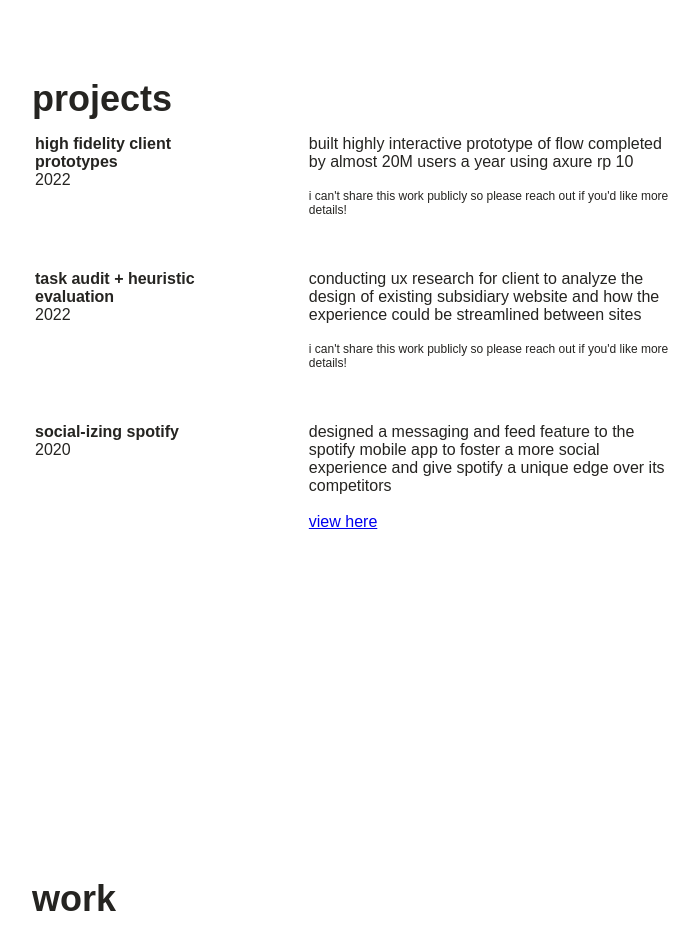
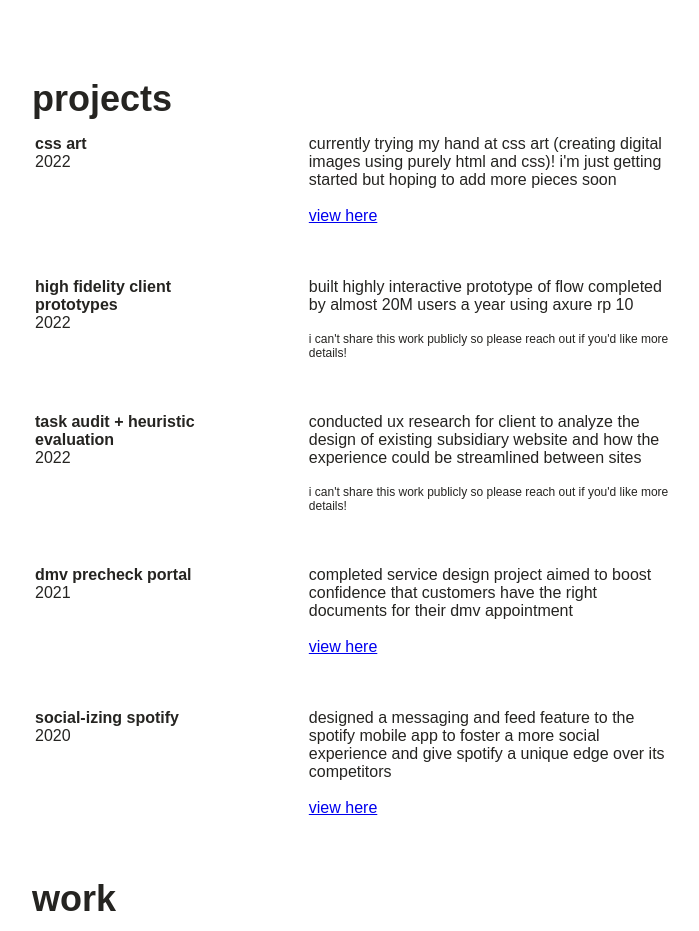
Before and after one commit to mirafaith/mirafaith.github.io, a plain HTML site: page index.html in a window 1280 px wide. Shown: the part 1540-2471 px from the top of the page, without its empty margins (288-987 px from the left). Drawn offline with nearby package versions, Linux system fonts and the light colour scheme.

Commit message:
adding more to projects section

```diff
--- a/index.html
+++ b/index.html
@@ -78,16 +78,24 @@
         <div class="heading" data-aos="fade-left" data-aos-duration="500">projects</div>
         <table id="experience">
             <tr>
+                <td class="date" data-aos="fade-left" data-aos-duration="750"><b>css art</b><br/>2022</td>
+                <td class="detail" data-aos="fade-right" data-aos-duration="750">currently trying my hand at css art (creating digital images using purely html and css)! i'm just getting started but hoping to add more pieces soon<br/><br/><a target="_blank" href="https://codepen.io/collection/mrwLVV">view here</a></td>
+            </tr>
+            <tr>
                 <td class="date" data-aos="fade-left" data-aos-duration="750"><b>high fidelity client prototypes</b><br/>2022</td>
                 <td class="detail" data-aos="fade-right" data-aos-duration="750">built highly interactive prototype of flow completed by almost 20M users a year using axure rp 10<br/><br/><span style="font-size:12px;">i can't share this work publicly so please reach out if you'd like more details!</span></td>
             </tr>
             <tr>
                 <td class="date" data-aos="fade-left" data-aos-duration="750"><b>task audit + heuristic evaluation</b><br/>2022</td>
-                <td class="detail" data-aos="fade-right" data-aos-duration="750">conducting ux research for client to analyze the design of existing subsidiary website and how the experience could be streamlined between sites<br/><br/><span style="font-size:12px;">i can't share this work publicly so please reach out if you'd like more details!</span></span></td>
+                <td class="detail" data-aos="fade-right" data-aos-duration="750">conducted ux research for client to analyze the design of existing subsidiary website and how the experience could be streamlined between sites<br/><br/><span style="font-size:12px;">i can't share this work publicly so please reach out if you'd like more details!</span></span></td>
+            </tr>
+            <tr>
+                <td class="date" data-aos="fade-left" data-aos-duration="750"><b>dmv precheck portal</b><br/>2021</td>
+                <td class="detail" data-aos="fade-right" data-aos-duration="750">completed service design project aimed to boost confidence that customers have the right documents for their dmv appointment<br/><br/><a target="_blank" href="https://www.notion.so/dmv-precheck-portal-0e1d77bbd163472e90bf4be9a067da16">view here</a></td>
             </tr>
             <tr class="row">
               <td class="date" data-aos="fade-left" data-aos-duration="750"><b>social-izing spotify</b><br/>2020</td>
-              <td class="detail" data-aos="fade-right" data-aos-duration="750">designed a messaging and feed feature to the spotify mobile app to foster a more social experience and give spotify a unique edge over its competitors<br/><br/><a target="_blank" href="https://www.youtube.com/watch?v=uaMbPosYTv8">view here</a></td>
+              <td class="detail" data-aos="fade-right" data-aos-duration="750">designed a messaging and feed feature to the spotify mobile app to foster a more social experience and give spotify a unique edge over its competitors<br/><br/><a target="_blank" href="https://www.notion.so/spotify-refresh-6fd7b4941ba740afa8100f29102d9bae">view here</a></td>
             </tr>
           </table>
     </section>
```
